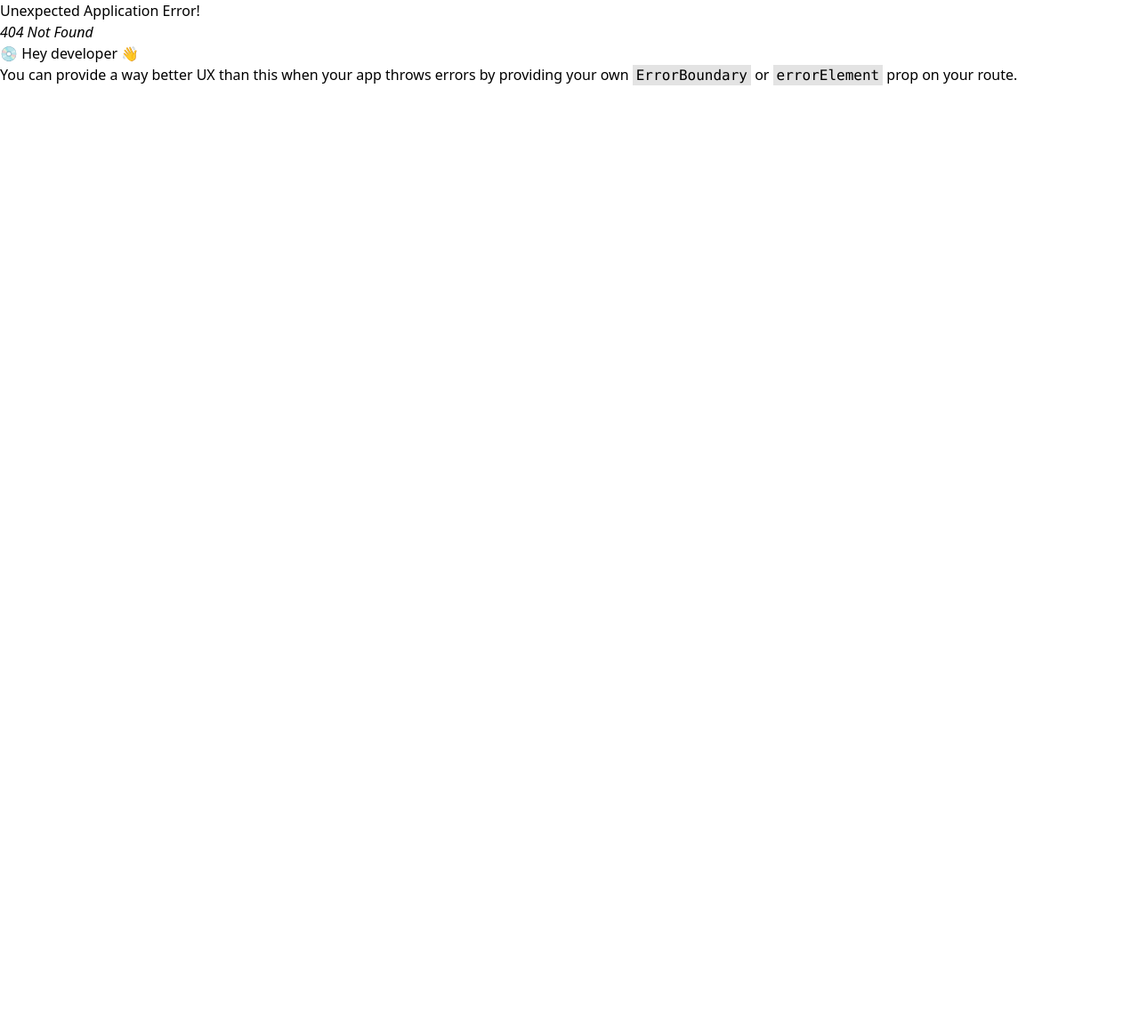
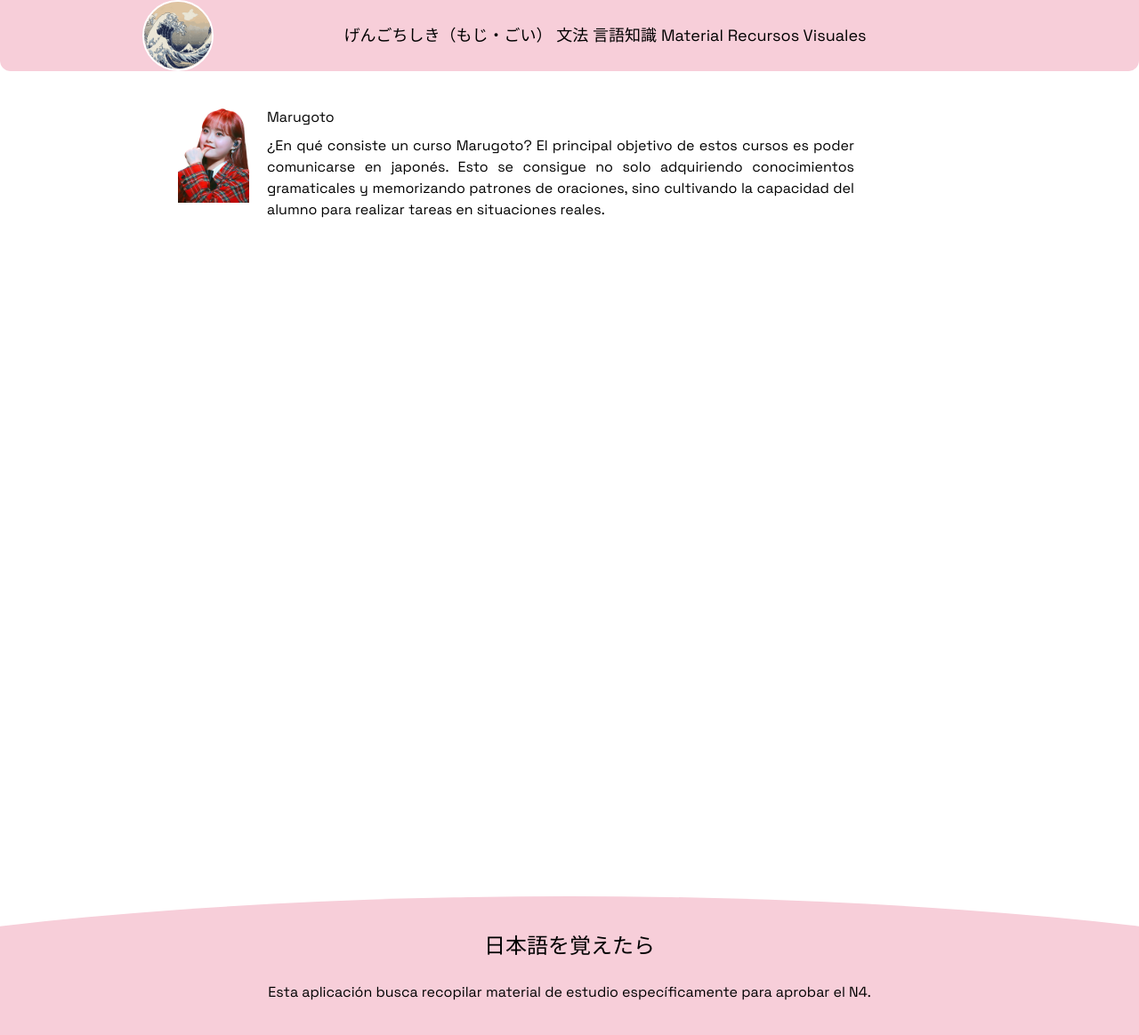
Before and after one commit to Cesar993/-app, a React (Vite) app: page /material in a window 1280 px wide. Before the commit this address had no page. Shown: the top 1164 px of the page at 89% size. Before the commit the page ends 800 px from the top, so only its background shows below. Built offline with nearby package versions, Linux system fonts and the light colour scheme.

Commit message:
Front home y nueva pestaña

```diff
--- a/index.html
+++ b/index.html
@@ -1,13 +1,19 @@
 <!doctype html>
 <html lang="en">
+
 <head>
   <meta charset="UTF-8" />
-    <link rel="icon" type="image/svg+xml" href="./public/images/olas2.gif"  />
+  <link rel="icon" type="image/svg+xml" href="./public/images/olas2.gif" />
   <meta name="viewport" content="width=device-width, initial-scale=1.0" />
+  <link rel="preconnect" href="https://fonts.googleapis.com">
+  <link rel="preconnect" href="https://fonts.gstatic.com" crossorigin>
+  <link href="https://fonts.googleapis.com/css2?family=Space+Grotesk:wght@300..700&display=swap" rel="stylesheet">
   <title>App N4</title>
 </head>
+
 <body>
   <div id="root"></div>
   <script type="module" src="/src/main.jsx"></script>
 </body>
+
 </html>
--- a/src/Paginas/Footer.jsx
+++ b/src/Paginas/Footer.jsx
@@ -5,10 +5,10 @@ const Footer = () => {
     <>
 
 
-    <footer className=' h-20 w-full mt-32'>
+    <footer className=' h-20 w-full mt-32 font-space'>
       <div className='rounded-edge'>
-        <h1 className='flex justify-center text-2xl pt-10'>日本語を覚えたら</h1>
-        <p className='text-center'>Hello, we are ABC. trying to make an effort to put the right people for you to get the best results. Just insight</p>
+        <h1 className='flex justify-center text-2xl pt-10 pb-6'>日本語を覚えたら</h1>
+        <p className='text-center'>Esta aplicación busca recopilar material de estudio específicamente para aprobar el N4.</p>
       </div>
 
     </footer>
--- a/src/Paginas/Home.jsx
+++ b/src/Paginas/Home.jsx
@@ -3,8 +3,8 @@ import React from 'react'
 export const Home = () => {
   return (
     <>
-    <section className=' h-auto w-full flex flex-col items-center justify-center'>
-        <h1 className='text-7xl font-thin m-10'>Recursos para preparar el N4</h1>
+    <section className=' h-auto w-full flex flex-col items-center justify-center '>
+        <h1 className='text-7xl font-thin m-10 font-space'>Recursos para preparar el N4</h1>
         <img src="images/pruebabackground1.gif" alt="" className='h-96 ' />
     </section>
 
--- /dev/null
+++ b/src/Paginas/Material.jsx
@@ -0,0 +1,29 @@
+import React from 'react'
+
+const Material = () => {
+    return (
+        <>
+            <div className='h-screen w-screen flex justify-center font-space text-justify'>
+                <div className='w-3/4 p-10'>
+                    <ul>
+                        <li className='flex gap-5'>
+                            <a  className='h-20 w-20' href="https://www.marugoto-online.jp/" target="_blank" rel="noopener noreferrer">
+                                <img src="images/chuu.png" alt="imagen recurso" />
+                            </a>
+                            <div className=' w-3/4 flex flex-col gap-2'>
+                                <h2>Marugoto</h2>
+                                <p>¿En qué consiste un curso Marugoto? El principal objetivo de estos cursos es poder comunicarse en japonés. Esto se consigue no solo adquiriendo conocimientos gramaticales y memorizando patrones de oraciones, sino cultivando la capacidad del alumno para realizar tareas en situaciones reales.</p>
+
+                            </div>
+
+                        </li>
+                    </ul>
+
+                </div>
+            </div>
+
+        </>
+    )
+}
+
+export default Material
--- a/src/Paginas/Nav.jsx
+++ b/src/Paginas/Nav.jsx
@@ -11,7 +11,8 @@ const Nav = () => {
   }
   return (
     <>
-      <nav className=' lg:flex m-2 text-lg'>
+
+      <nav className= 'lg:flex  text-lg bg-rosaTres rounded-b-xl'>
         <div className='flex justify-between'>
            <Link to="/">
            <div className="relative w-20 h-20">
@@ -25,14 +26,14 @@ const Nav = () => {
         </div>
         </div>
 
-        <div className={`lg:flex m-2 w-full  justify-center self-center ${openMenu ? 'block' : 'hidden'} `}>
+        <div className={`lg:flex m-2 w-full font-space justify-center self-center ${openMenu ? 'block' : 'hidden'} `}>
           <div className='flex  m-2 lg:w-2/4 justify-around flex-col lg:flex-row '>
 
-          <Link to="/vocabulario">げんごちしき（もじ・ごい</Link>
+          <Link to="/vocabulario">げんごちしき（もじ・ごい）</Link>
           <Link to="/reading">文法</Link>
-          <a href="">PARTE 3</a>
-          <a href="">PARTE 3</a>
-          <a href="">PARTE 3</a>
+          <a href="">言語知識</a>
+          <Link to="/material">Material</Link>
+          <a href="">Recursos Visuales</a>
         </div>
         </div>
         {/* <div className='flex lg:w-1/4 self-center justify-center'>
--- a/src/index.css
+++ b/src/index.css
@@ -9,6 +9,6 @@
     height: 200px;
 
     clip-path: ellipse(90% 100% at 50% 100%);
-    background: #8a061a80;
+    background: theme('colors.rosaTres');;
   }
   }
--- a/tailwind.config.js
+++ b/tailwind.config.js
@@ -11,10 +11,16 @@ export default {
         'limeDos':'#15393E',
         'rosaUno':'#E39EC3',
         'rosaDos':'#fdeaf2',
+        'rosaTres':'#F7CED9',
+        'verdeUno':'#f1f3e2',
+
 
 
       },
     },
+    fontFamily: {
+      space: ['Space Grotesk', 'sans-serif'],
+    },
   },
   plugins: [],
 }
```
Also changed, not shown: src/main.jsx (+6 -1 lines). Lines whose indentation alone changed are shown as unchanged.
